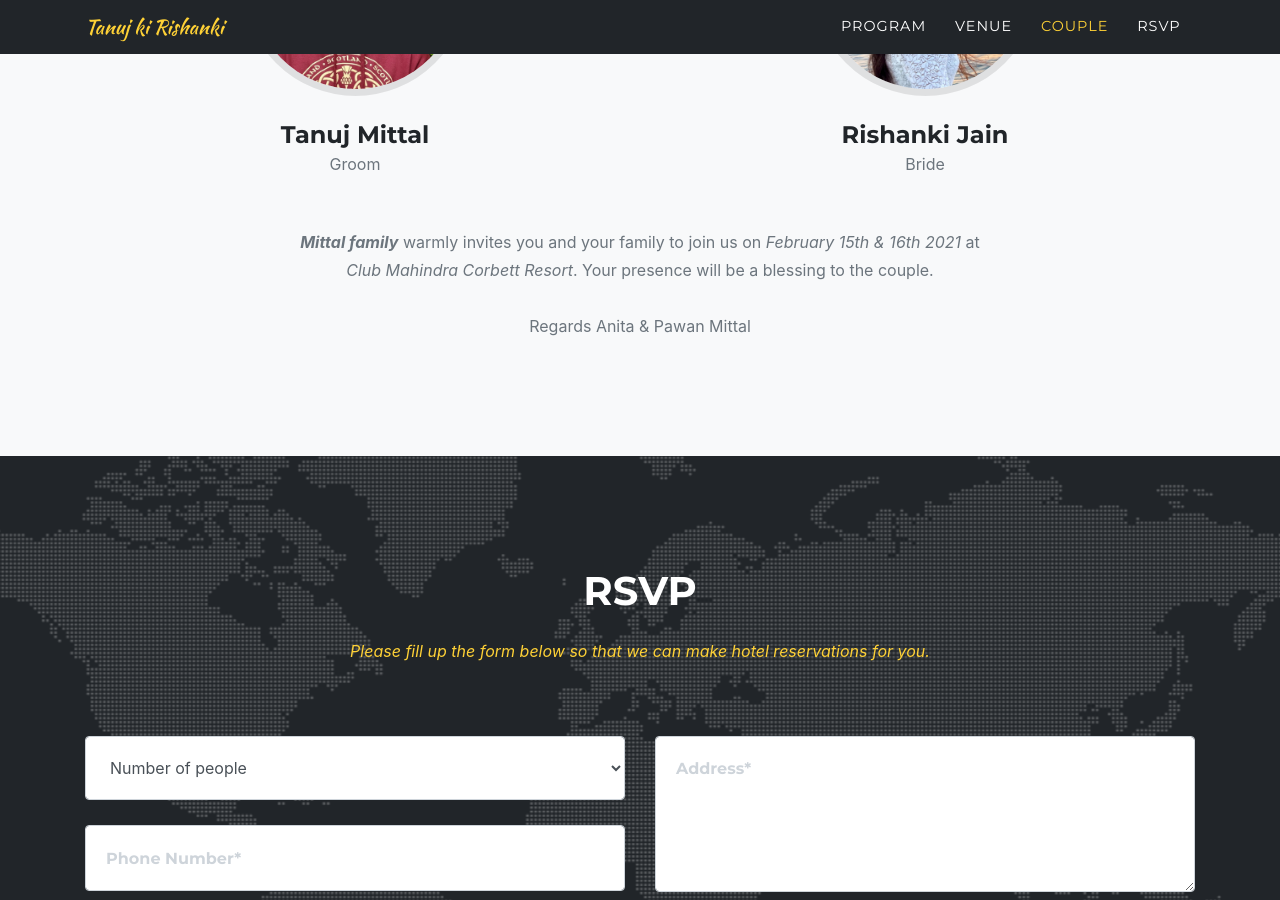
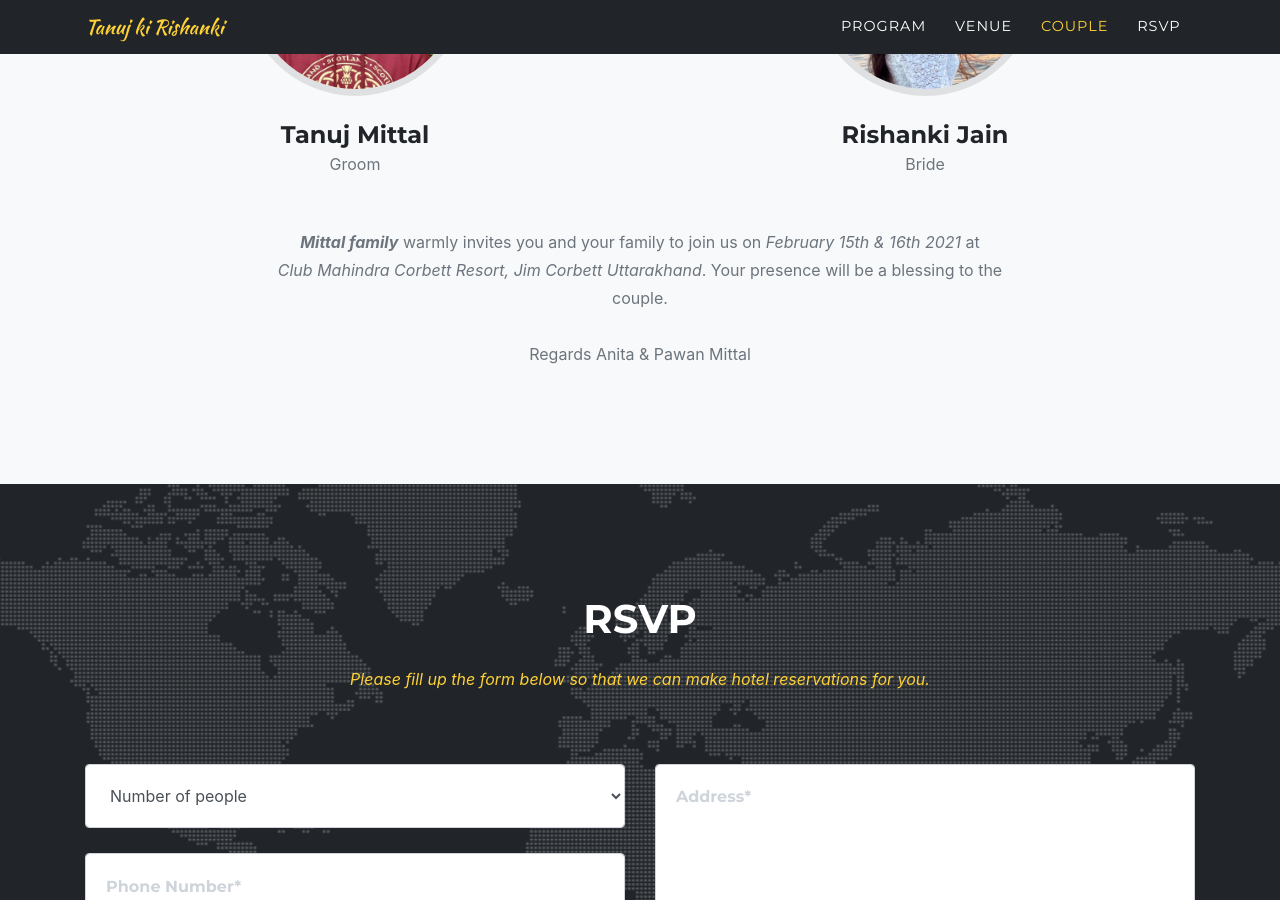
Before and after one commit to gitanuj/wedding-site, a Jekyll site: the page built from index.md, in a window 1280 px wide and 900 px high, scrolled down 4855 px. Built offline with Jekyll 4.4.1, drawn with Linux system fonts in a browser that asks for light colours; some web fonts are replaced.

Commit message:
Update text

```diff
--- a/_data/sitetext.yml
+++ b/_data/sitetext.yml
@@ -40,7 +40,7 @@ venue:
 
 team:
     title: "Meet the couple"
-    subtext: "***Mittal family*** warmly invites you and your family to join us on *February 15th & 16th 2021* at *Club&nbsp;Mahindra&nbsp;Corbett&nbsp;Resort*. Your presence will be a blessing to the couple.<br/><br/>Regards Anita & Pawan Mittal"
+    subtext: "***Mittal family*** warmly invites you and your family to join us on *February 15th & 16th 2021* at *Club&nbsp;Mahindra&nbsp;Corbett&nbsp;Resort, Jim&nbsp;Corbett&nbsp;Uttarakhand*. Your presence will be a blessing to the couple.<br/><br/>Regards Anita & Pawan Mittal"
     section: team
     people:
       - name: "Tanuj Mittal"
```
